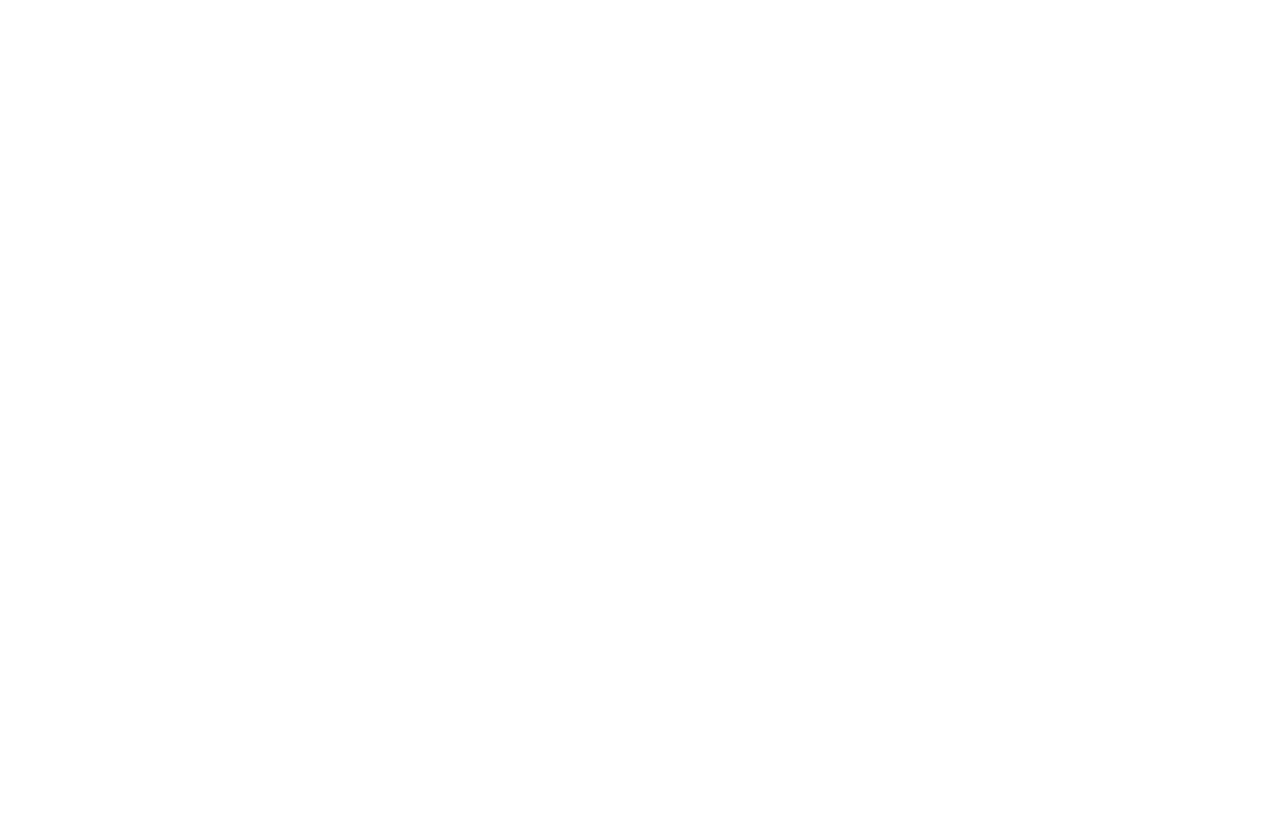
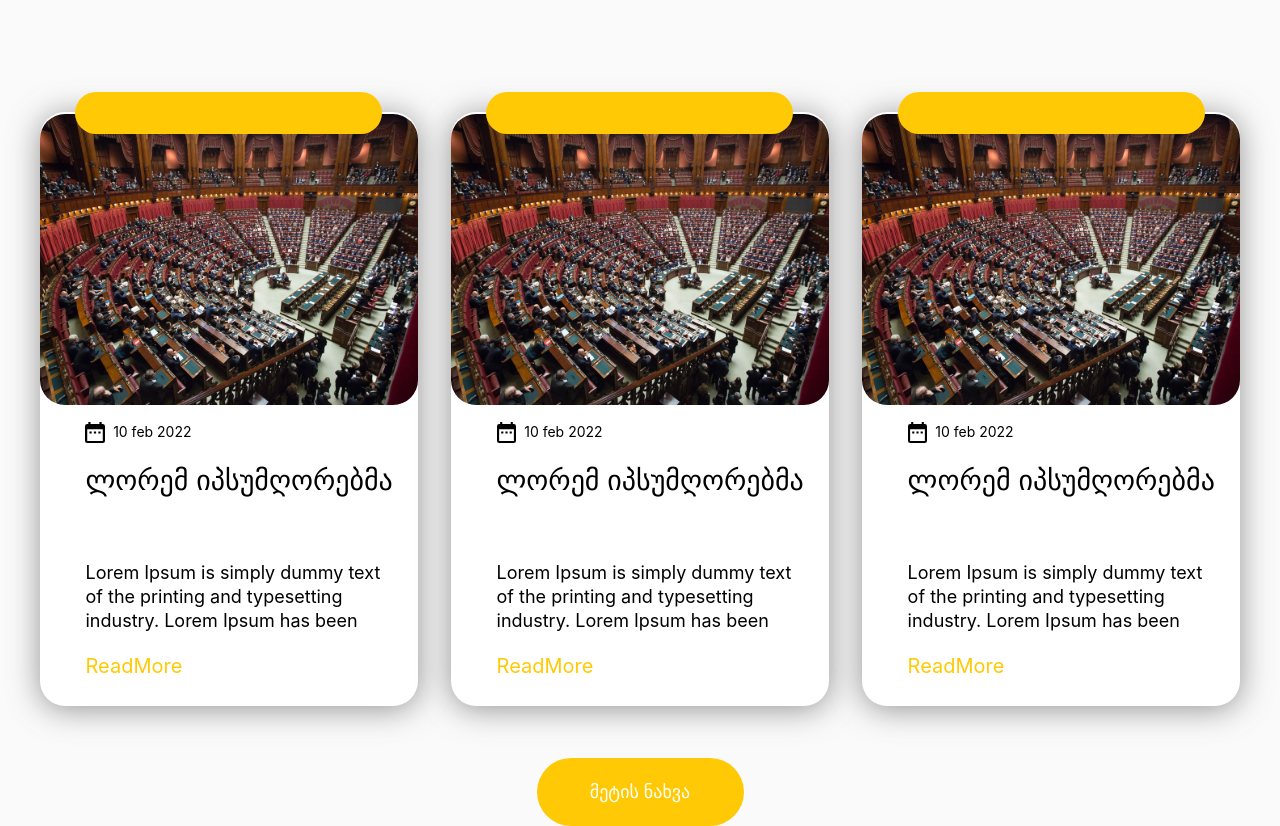
Before and after one commit to Demetrusa/lelo-front-end, a React (Create React App) app: page / in a window 1280 px wide. Shown: the part 1071-1897 px from the top of the page. Before the commit the page ends 1018 px from the top, so only its background shows below. Built offline with nearby package versions, Linux system fonts and the light colour scheme.

Commit message:
add 2page

```diff
--- a/src/components/news/Newcontent.css
+++ b/src/components/news/Newcontent.css
@@ -8,7 +8,8 @@
     margin-top: 149px;
     display: flex;
     align-items: center;
-
+    padding-top: 55px;
+    padding-bottom: 55px;
 
 }
 .circle {
@@ -26,3 +27,8 @@
     max-width: 1200px;
     margin: 0 auto;
 }
+.content-Boxes {
+    margin-top: 55px;
+    display: flex;
+    justify-content: space-between;
+}
--- a/src/components/news/Newcontent.js
+++ b/src/components/news/Newcontent.js
@@ -6,11 +6,16 @@
     return (
         <div className="newsInfo">
             <div className="newsContent">
-            <div className="circle"></div>
-            <h2>სიახლეები</h2>
+                <div className="circle"></div>
+                <h2>სიახლეები</h2>
             </div>
             <div className="content-Boxes">
-            {/* <TextContent /> */}
+                <TextContent />
+                <TextContent />
+                <TextContent />
+            </div>
+            <div className="moreRead">
+                <button className="btn3">მეტის ნახვა</button>
             </div>
         </div>
     )
--- a/src/components/text-content/TextContent.css
+++ b/src/components/text-content/TextContent.css
@@ -4,6 +4,9 @@
     display: flex;
     flex-direction: column;
     align-items: center;
+    background-color: #FFFFFF;
+    border-radius: 25px;
+    box-shadow: 0px 3px 31px 0px rgba(112,112,112,0.75);
 
 }
 .freeDiv{
@@ -35,6 +38,9 @@
     font-size: 18px;
     margin-bottom: 19.8px;
 }
+.textbox-content {
+    padding-bottom: 30.5px;
+}
 .datapicker{
     padding-top: 14.7px;
     padding-bottom: 18.5px;
@@ -58,3 +64,24 @@
     padding-bottom: 43.6px;
     font-style: bold;
 }
+.btn3 {
+    color: #FFFFFF;
+    line-height: 24px;
+    width: 207px;
+    height: 68px;
+    border-radius: 39px;
+    cursor: pointer;
+    border: none;
+    outline: none;
+    background-color: #FFCA05;
+    font-size: 18px;
+    display: flex;
+    justify-content: center;
+    align-items: center;
+ }
+
+.moreRead{
+    display: flex;
+    justify-content: center;
+    margin-top:51.5px ;
+ }
```
